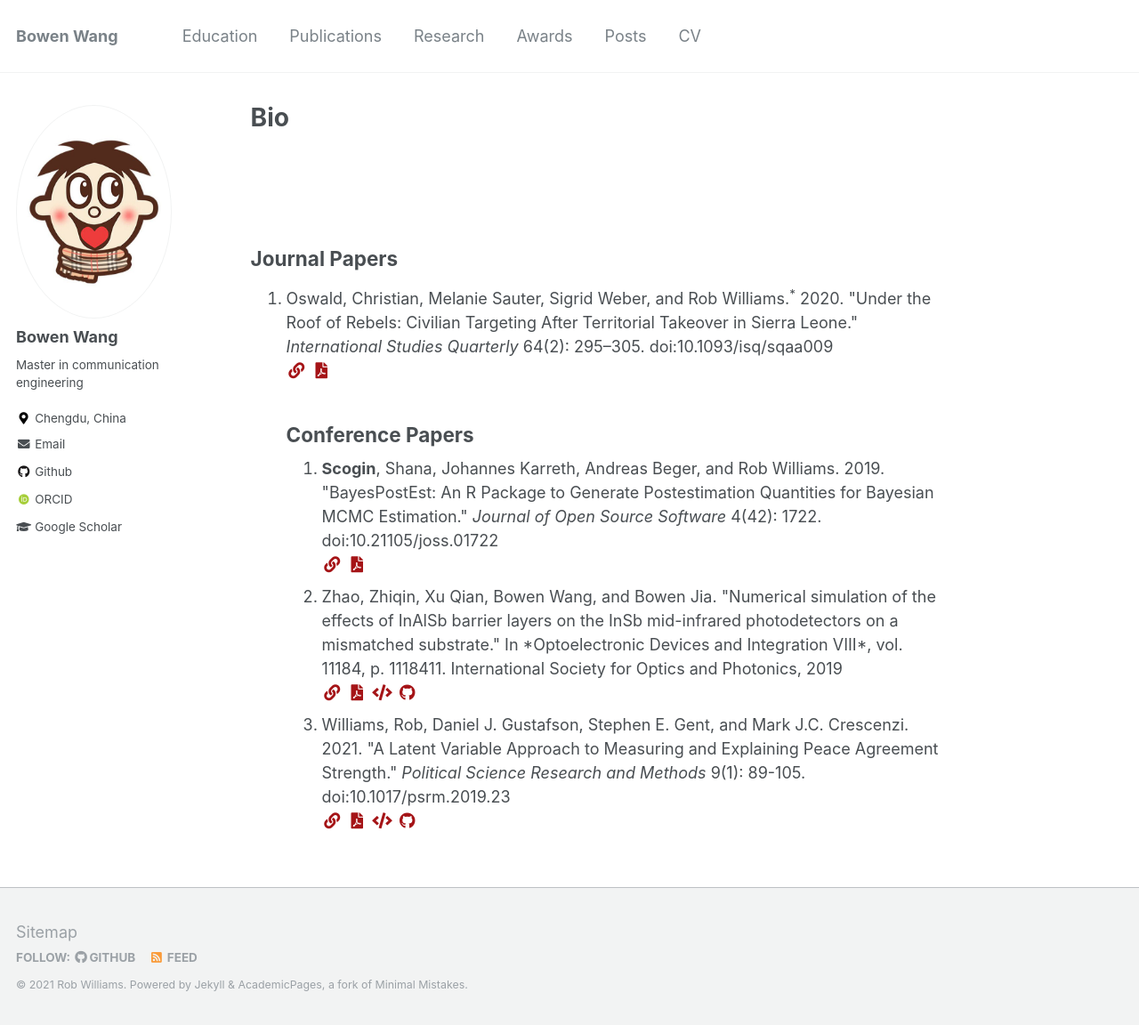
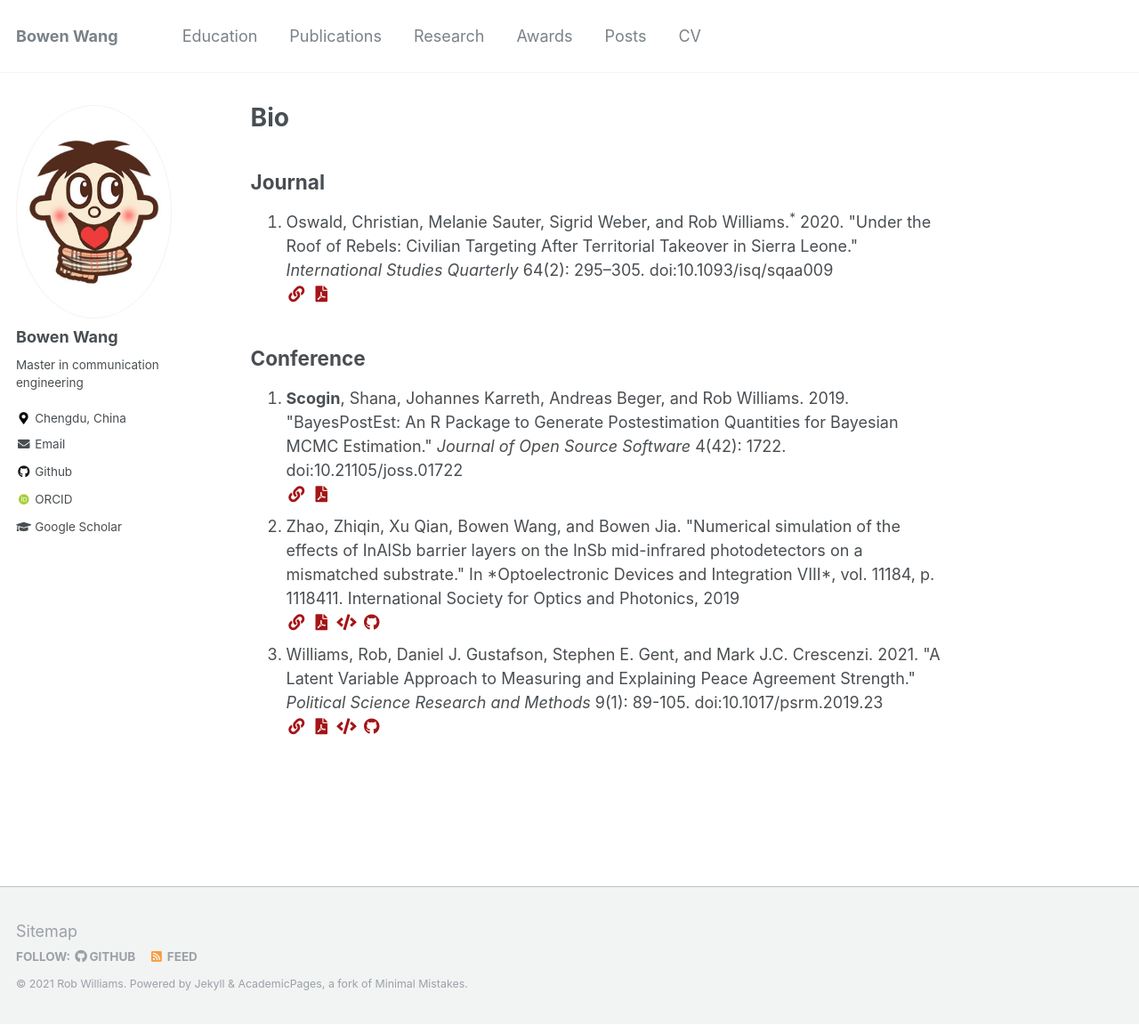
Before and after one commit to BW-Wang/BW-Wang.github.io, a Jekyll site: the page built from _pages/about.html, in a window 1280 px wide and 1152 px high. Shown: the whole window at 89% size. Built offline with Jekyll 4.4.1, drawn with Linux system fonts in a browser that asks for light colours; some web fonts are replaced.

Commit message:
Update about.html

```diff
--- a/_pages/about.html
+++ b/_pages/about.html
@@ -11,53 +11,8 @@
 
 {% include base_path %}
 
-{% for post in site.news %}
-	<p>
-      {% if post.citation %}
-        {{ post.citation }}
-      {% endif %}
-      <br>
-      {% if post.link %}
-        <a href="{{ post.link }}"><i class="fas fa-fw fa-link zoom" aria-hidden="true"></i></a>
-      {% endif %}
-      {% if post.paperurl %}
-        <a href="{{ post.paperurl }}"><i class="fas fa-fw fa-file-pdf zoom" aria-hidden="true"></i></a>
-      {% endif %}
-      {% if post.code %}
-        <a href="{{ post.code }}"><i class="fas fa-fw fa-code zoom" aria-hidden="true"></i></a>
-      {% endif %}
-      {% if post.github %}
-        <a href="{{ post.github }}"><i class="fab fa-fw fa-github zoom" aria-hidden="true"></i></a>
-      {% endif %}
-      </p>
-{% endfor %}
-
-<br>
-<ol>
-	{% for post in site.confpapers %}
-	<li>
-      {% if post.citation %}
-        {{ post.citation }}
-      {% endif %}
-      <br>
-      {% if post.link %}
-        <a href="{{ post.link }}"><i class="fas fa-fw fa-link zoom" aria-hidden="true"></i></a>
-      {% endif %}
-      {% if post.paperurl %}
-        <a href="{{ post.paperurl }}"><i class="fas fa-fw fa-file-pdf zoom" aria-hidden="true"></i></a>
-      {% endif %}
-      {% if post.code %}
-        <a href="{{ post.code }}"><i class="fas fa-fw fa-code zoom" aria-hidden="true"></i></a>
-      {% endif %}
-      {% if post.github %}
-        <a href="{{ post.github }}"><i class="fab fa-fw fa-github zoom" aria-hidden="true"></i></a>
-      {% endif %}
-      </li>
-{% endfor %}
-</ol>
-
-<br>
-<h2>Journal Papers</h2>
+<body>
+	<h2>Journal</h2>
 	<ol>
 		{% for post in site.publications %}
 			{% if post.level == 'journal' %}
@@ -81,8 +36,9 @@
 				</li>
 			{% endif %}
 	{% endfor %}
+	</ol>
 
-<h2>Conference Papers</h2>
+	<h2>Conference</h2>
 	<ol>
 		{% for post in site.publications %}
 			{% if post.level == 'conference' %}
@@ -107,3 +63,4 @@
 			{% endif %}
 	{% endfor %}
 	</ol>
+</body>
```
Lines whose indentation alone changed are shown as unchanged.
